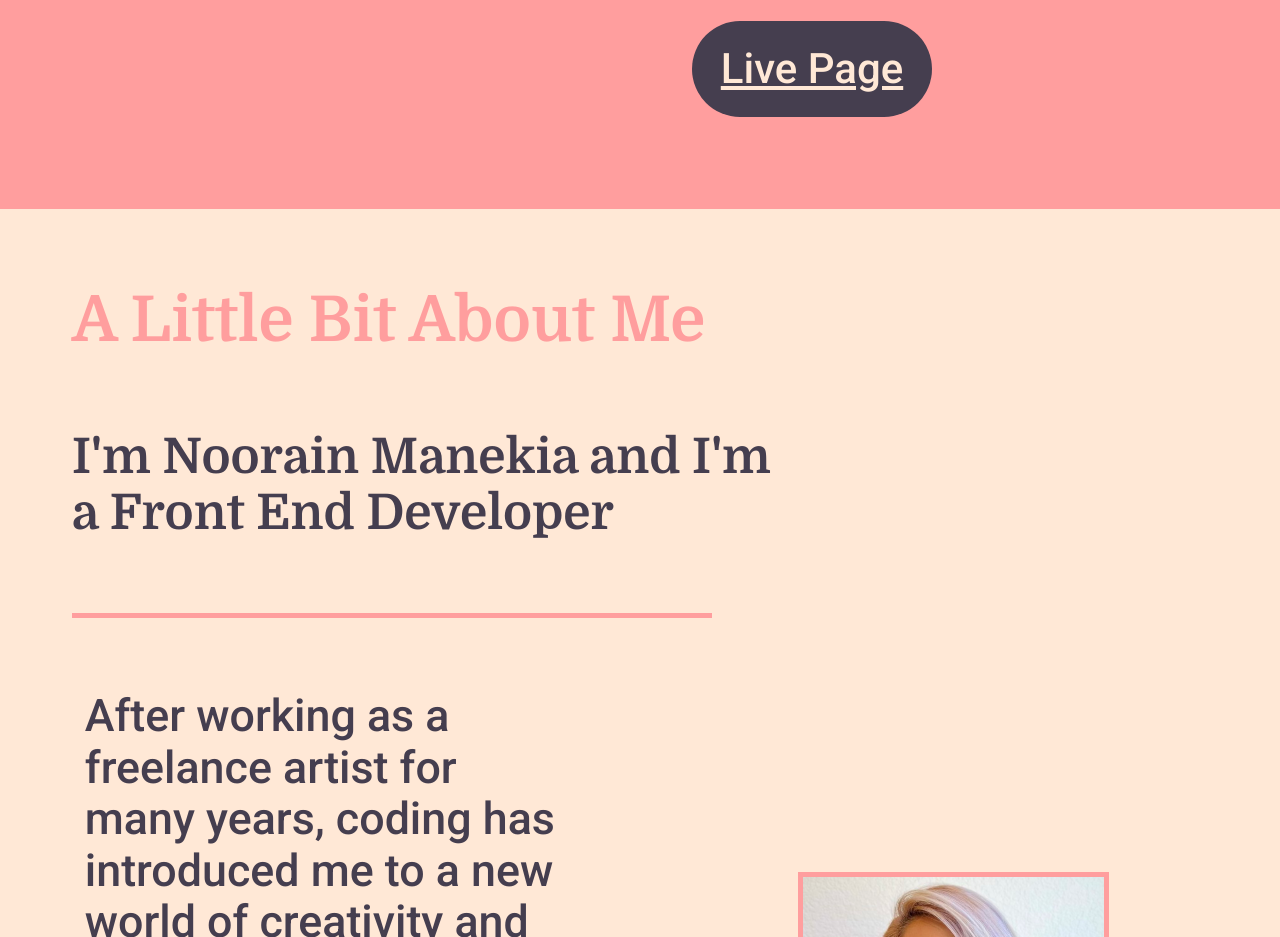
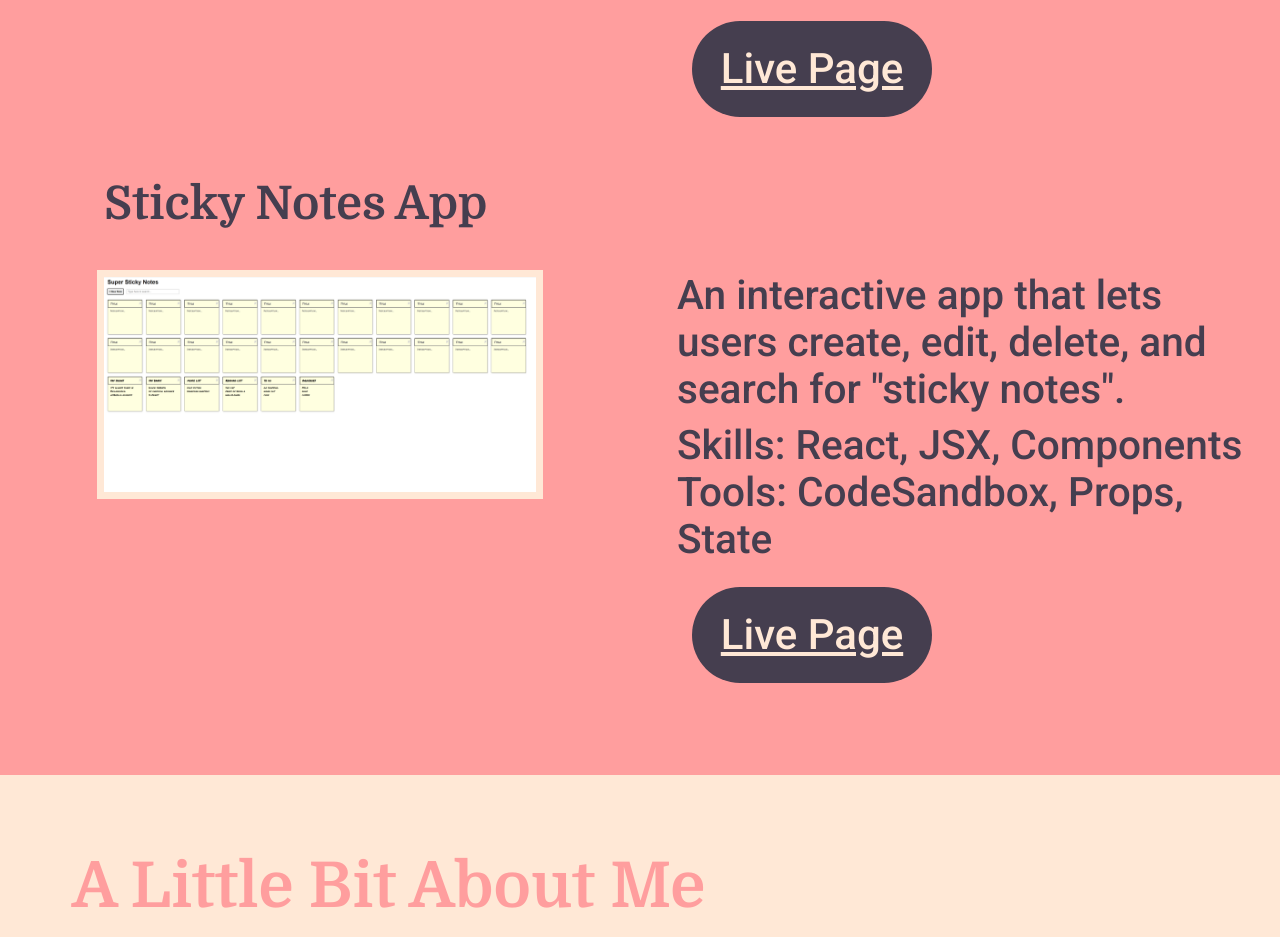
Before and after one commit to noorainfatema/Portfolio-Website, a website built with Parcel: page index.html in a window 1280 px wide. Shown: the part 4480-5417 px from the top of the page. Built offline with nearby package versions, Linux system fonts and the light colour scheme.

Commit message:
Added sticky notes app to projects

```diff
--- a/index.html
+++ b/index.html
@@ -80,7 +80,7 @@
                 <article>
                   <h3>GitHub Repo Gallery</h3>
                   <div class="project-image">
-                     <img src="img/repo-gallery.PNG" alt="Github repo gellery page" />
+                     <img src="img/repo-gallery.PNG" alt="Github repo gallery page" />
                    </div>
                  </article>
                  <article class="project-description">
@@ -89,6 +89,19 @@
                   Tools: REST API, GitHub<br>
                   Pages</p>
                    <a class="project-link" href="https://noorainfatema.github.io/github-repo-gallery/" target="_blank">Live Page</a>
+                </article>
+                <article>
+                  <h3>Sticky Notes App</h3>
+                  <div class="project-image">
+                     <img src="img/sticky-notes.PNG" alt="Sticky notes app page" />
+                   </div>
+                 </article>
+                 <article class="project-description">
+                  <p>An interactive app that lets users create, edit, delete, and search for "sticky notes".</p>
+                  <p>Skills: React, JSX, Components<br>
+                  Tools: CodeSandbox, Props,<br>
+                  State</p>
+                   <a class="project-link" href="https://tem4hp.csb.app/" target="_blank">Live Page</a>
                 </article>
             </div>
           </section>
```
Also changed, not shown: img/sticky-notes.PNG (added).
